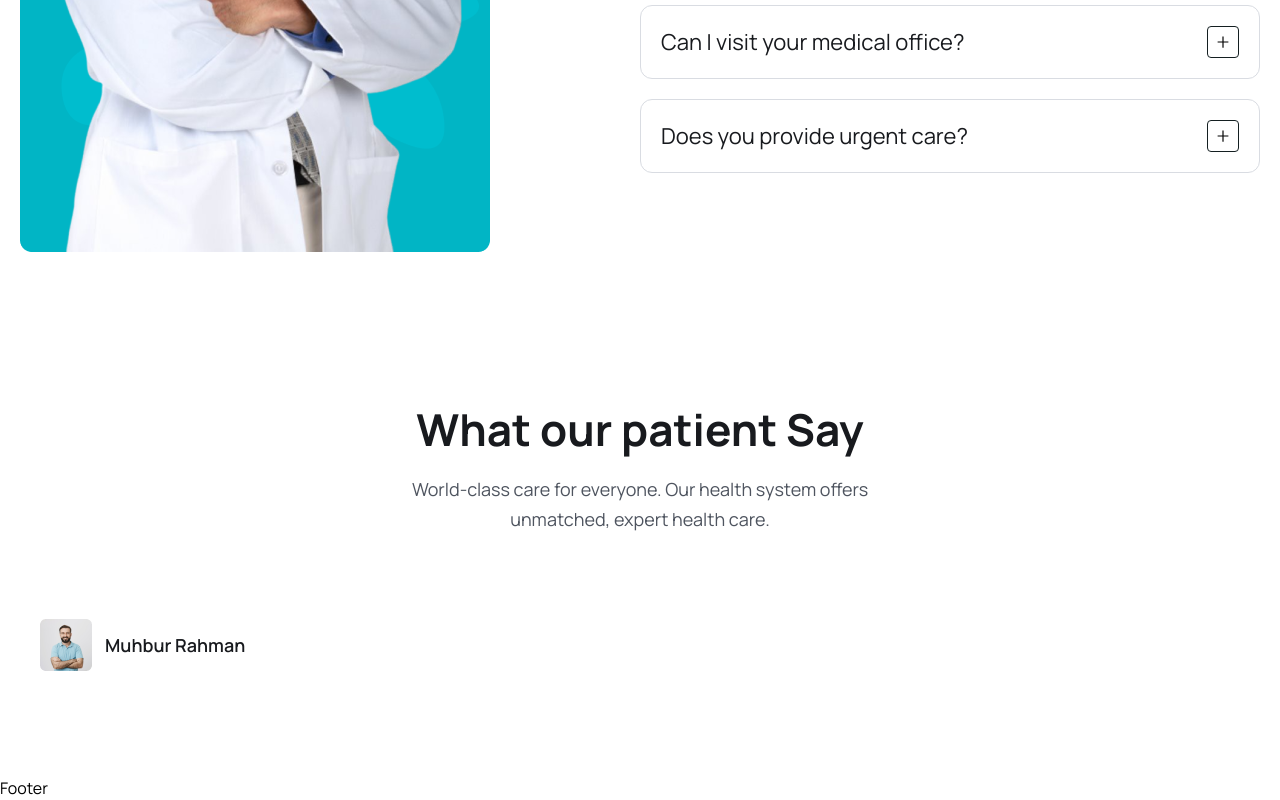
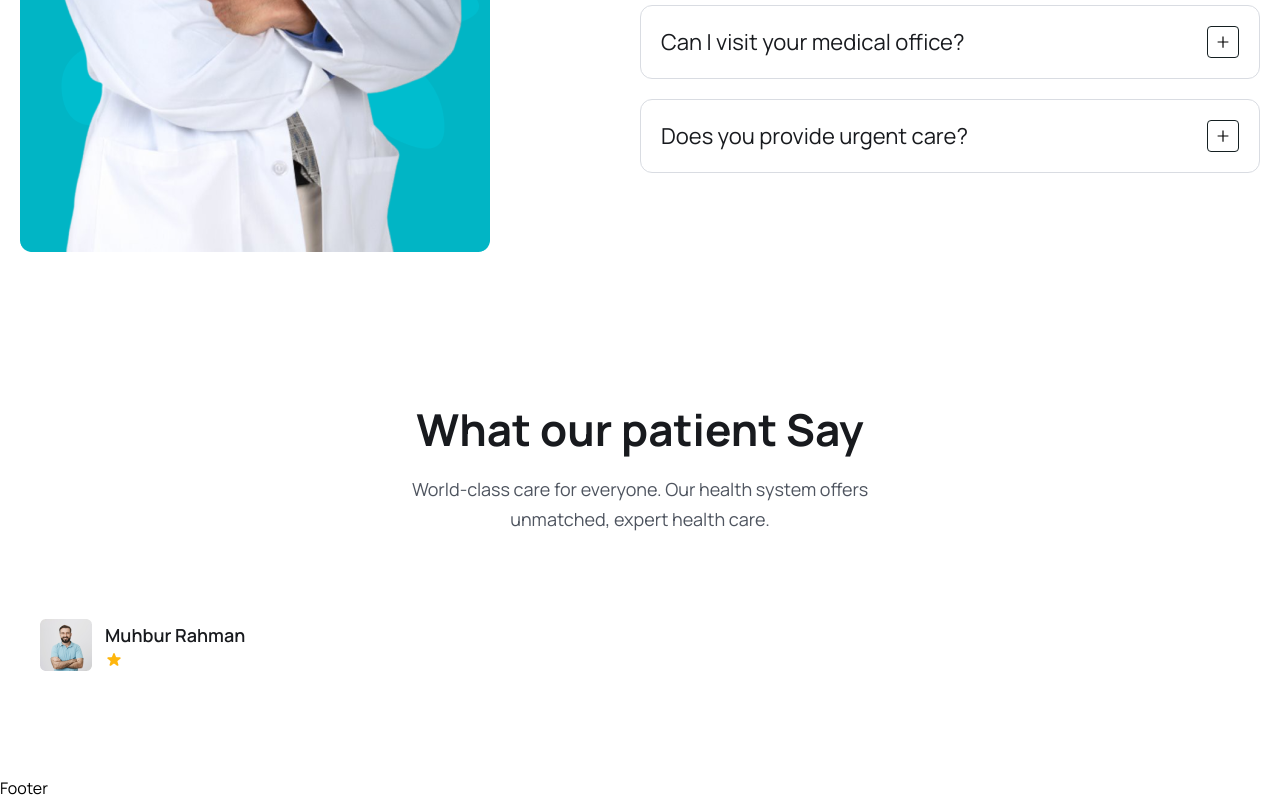
Before and after one commit to aroraadivya/Mern-Stack-Medicare, a React (Vite) app in the folder frontend/: page / in a window 1280 px wide. Shown: the part 5238-6038 px from the top of the page. Built offline with nearby package versions, Linux system fonts and the light colour scheme.

Commit message:
Add star icon to Testimonial component

```diff
--- a/frontend/src/components/Testimonial/Testimonial.jsx
+++ b/frontend/src/components/Testimonial/Testimonial.jsx
@@ -33,7 +33,7 @@ const Testimonial = () => {
                                 Muhbur Rahman
                             </h4>
                             <div className='flex items-center gap-[2px]'>
-
+                                <HiStar className='text-yellowColor w-[18px] h-5'/>
                             </div>
                         </div>
                     </div>
```
